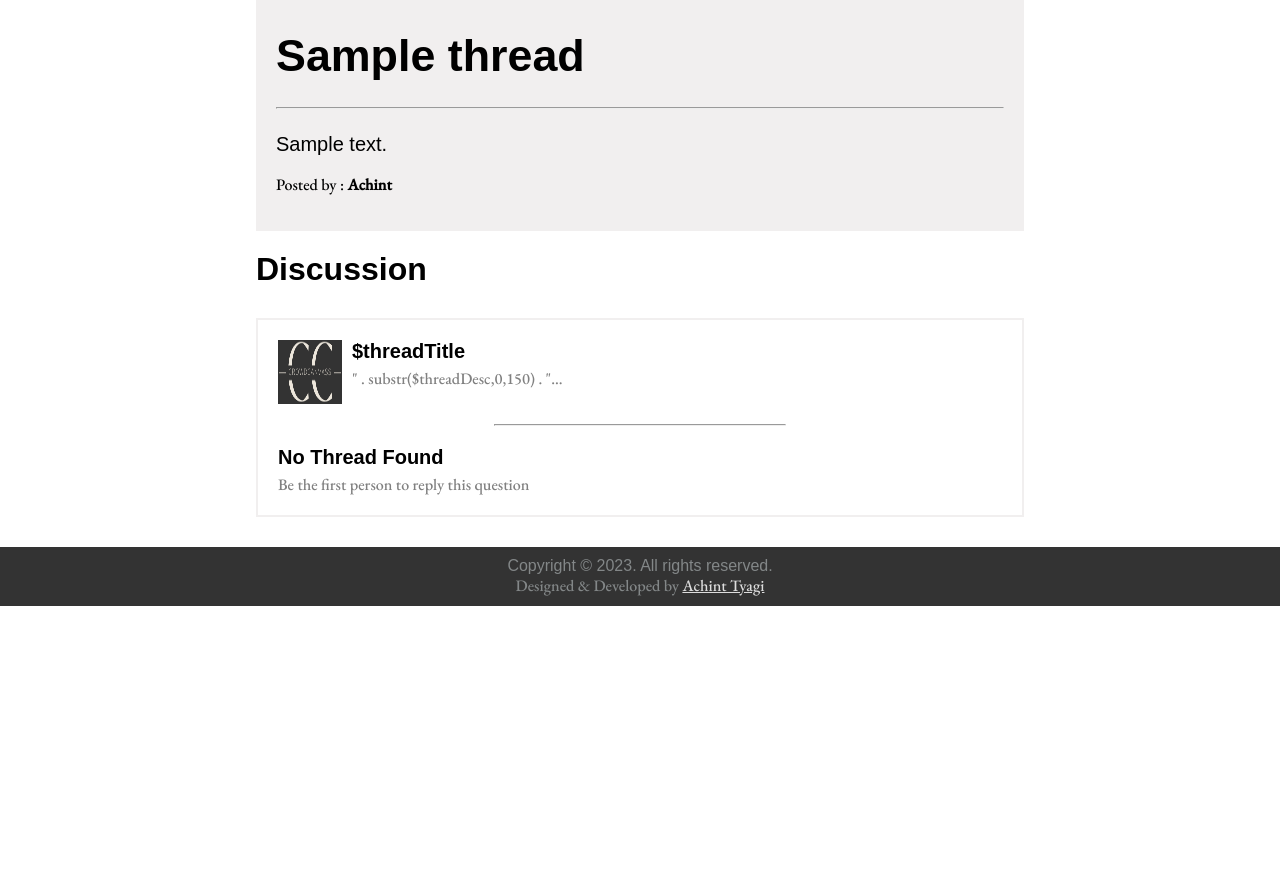
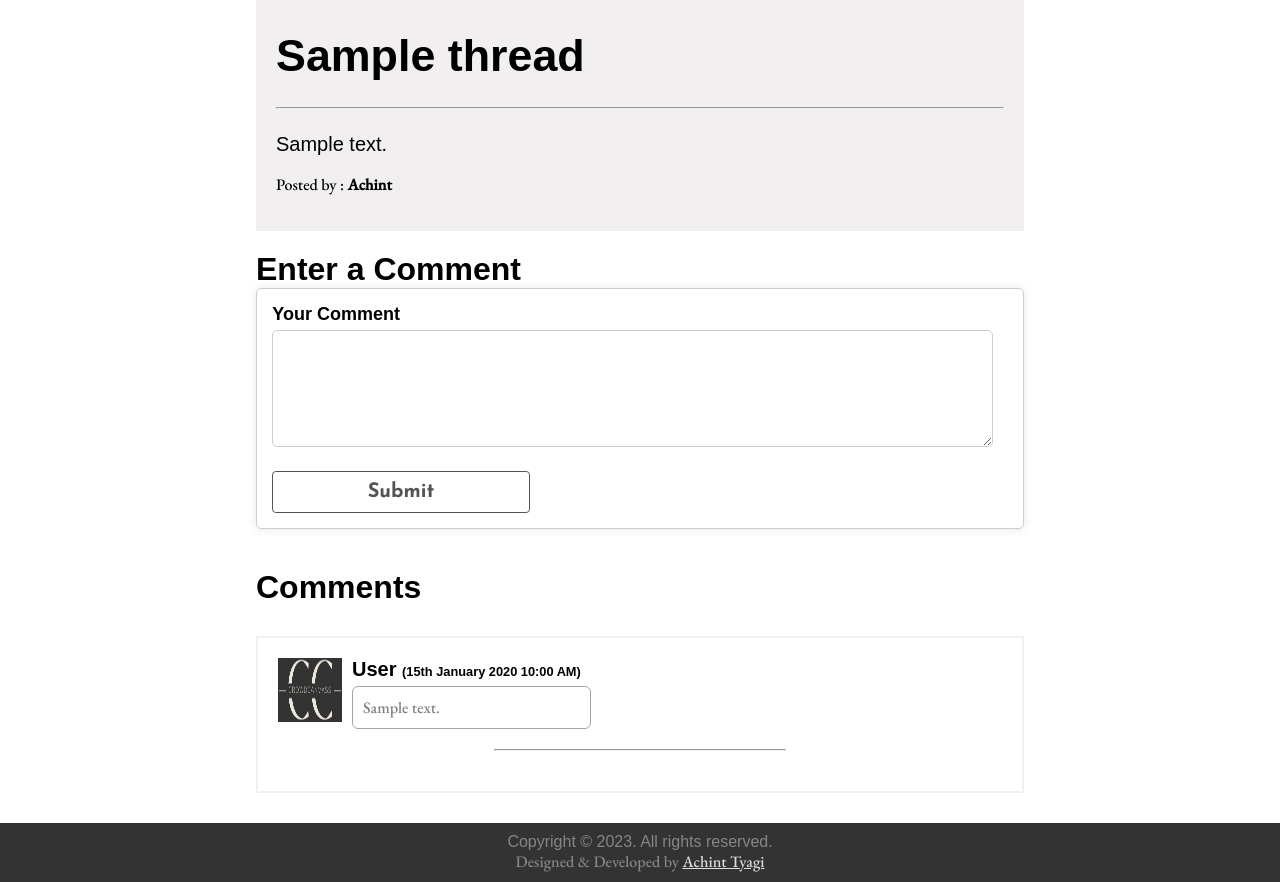
Before and after one commit to tyagi-achint/forum_php, a PHP site: page /thread.php?id=1 in a window 1280 px wide. Shown: the part 106-988 px from the top of the page. Before the commit the page ends 712 px from the top, so only its background shows below. Run offline with PHP 8.4, Linux system fonts and the light colour scheme; tables that the repository leaves empty or names only in its code hold one stand-in row (values such as "Sample post"); some web fonts are replaced.

Commit message:
scrollbar

```diff
--- a/style.css
+++ b/style.css
@@ -428,7 +428,7 @@ background-color:#838788 !important ;
 
 .threadform {
   margin-top: 20px;
-  padding: 0 20px 20px ;
+  padding: 0 0 20px ;
 }
 
 .threadform form {
@@ -436,7 +436,7 @@ background-color:#838788 !important ;
   padding: 2%;
   border-radius: 5px;
   box-shadow: 0 0 10px rgba(0, 0, 0, 0.1);
-  width: 80%;
+
 }
 
 .threadform label {
@@ -446,7 +446,7 @@ background-color:#838788 !important ;
   font-size: large;
 }
 
-.threadform input {
+.threadform input,.threadform textarea{
   font-weight: bolder;
   width: 95%;
   padding: 10px;
@@ -457,11 +457,11 @@ background-color:#838788 !important ;
   color: rgb(60, 58, 55);
 }
 
-.threadform input:focus {
+
+.threadform input:focus,.threadform textarea:focus {
   outline: none;
   border: 2px solid #a2a5a6;
   box-shadow: 0 0 10px #a2a5a6;
-
 
 }
 
@@ -502,6 +502,27 @@ background-color:#838788 !important ;
   font-size: 30px;
   font-weight: bold;
   cursor: pointer;
+}
+
+#commentData {
+  padding: 10px;
+  border: 1px solid #a2a5a6;
+
+  border-radius: 6px;
+  overflow-y: auto;
+  max-height: 50vh;
+}
+#commentData::-webkit-scrollbar {
+  width: 10px
+}
+#commentData::-webkit-scrollbar-track {
+  box-shadow: inset 0 0 5px grey;
+  border-radius:30px ;
+  margin:4px 0;
+}
+#commentData::-webkit-scrollbar-thumb {
+  background: grey;
+  border-radius: 30px;
 }
 
 /* Footer */
--- a/thread.php
+++ b/thread.php
@@ -23,6 +23,40 @@ while ($row = mysqli_fetch_assoc($threadResult)){
         ?>
 
 
+    <!-- Comment Form Submit -->
+    <?php
+        $showAlert = false;
+        $method = $_SERVER['REQUEST_METHOD'];
+        if($method == 'POST' &&isset($_POST['threadComment'])) {
+
+            $Cmnt_comment = $_POST['threadComment'];
+            $Cmnt_sql = "INSERT INTO `comments` ( `comment`, `thread_id`, `user_id`, `time`) VALUES ( '$Cmnt_comment', '$threadId', '0', CURRENT_TIMESTAMP);";
+            $Cmnt_Result = mysqli_query($con,$Cmnt_sql);
+            if($Cmnt_Result){
+        $showAlert = true;
+        if($showAlert){
+            echo"
+            <div id='threadAlert'>
+            <span id='closeAlert'>&times;</span>
+
+            <p><b>Success!  </b>Your Comment has been added!  Thankyou for your comment. </p>
+        </div>";
+        }
+        echo"<script>
+        let closeAlert = document.getElementById('closeAlert');
+        let threadAlert = document.getElementById('threadAlert');
+        closeAlert.onclick = function() {
+            threadAlert.style.display = 'none';
+        }
+        </script>";
+            }
+        }
+        ?>
+
+
+
+
+
     <!-- Thread List -->
     <div class="threadlist">
         <div class="jumbotron">
@@ -33,31 +67,67 @@ while ($row = mysqli_fetch_assoc($threadResult)){
             <p>Posted by : <b>Achint </b>
             </p>
         </div>
-        <h1>Discussion</h1>
+
+        <div class="threadform">
+            <h1>Enter a Comment</h1>
+            <form action="<?php echo$_SERVER['REQUEST_URI'] ?>" method="post">
+                <label for="threadComment">Your Comment</label>
+                <textarea id="threadComment" type='text' rows="5" name='threadComment' required></textarea>
+                <button type='submit'>Submit</button>
+            </form>
+        </div>
+
+
+        <h1>Comments</h1>
         <div class="questionList">
             <ul class="list-unstyled">
+
+                <?php
+$threadId =$_GET['id'];
+        $commentssql = "SELECT  * FROM `comments` WHERE `thread_id` = '$threadId';";
+        $commentsResult = mysqli_query($con,$commentssql);
+        $commentsNoResult = true;
+        while ($row = mysqli_fetch_assoc($commentsResult)){
+        $commentsNoResult = false;
+            $commentsId = $row['id'];
+            $comment = $row['comment'];
+            $commentTime=$row['time'];
+            $formattedTime = date('jS F Y h:i A', strtotime($commentTime));
+
+            echo "
                 <li class='media'>
                     <img src='images/logo.png' alt='Generic placeholder image'>
-                    <div class='media-body'><a href='thread.php?id=$threadId'>
-                            <h5 style='color: black;'> $threadTitle</h5>
-                            <p style='color: grey;'> " . substr($threadDesc,0,150) . "... </p>
-                        </a>
+                    <div class='media-body' style='cursor: pointer;'>
+                        <h5 style='color: black;  font-weight: 900;'> User <span
+                                style='font-size:.8rem ;font-weight: 600;'>($formattedTime)</span></h5>
+                                <div id='commentData'>
+                                <p class='commentVisible' style='color: grey;'> $comment </p>
+        </div>
+
                     </div>
                 </li>
                 <hr>
-                <li class='media'>
+
+               " ;
+
+
+                }
+                if ($commentsNoResult){
+                echo "<li class='media'>
                     <div class='media-body'>
-                        <h5 style='color: black;'>No Thread Found</h5>
-                        <p style='color: grey;'>Be the first person to reply this question</p>
+                        <h5 style='color: black;'>No Comment Found</h5>
+                        <p style='color: grey;'>Be the first person to comment on this question</p>
                     </div>
                 </li>
+                ";
+                }
 
-
-
+                ?>
             </ul>
         </div>
+
     </div>
-
+    <!-- Comment Thread -->
 
 
 
```
Also changed, not shown: index.html (+6 -14 lines), threadlist.php (+7 -2 lines). Lines whose indentation alone changed are shown as unchanged.
